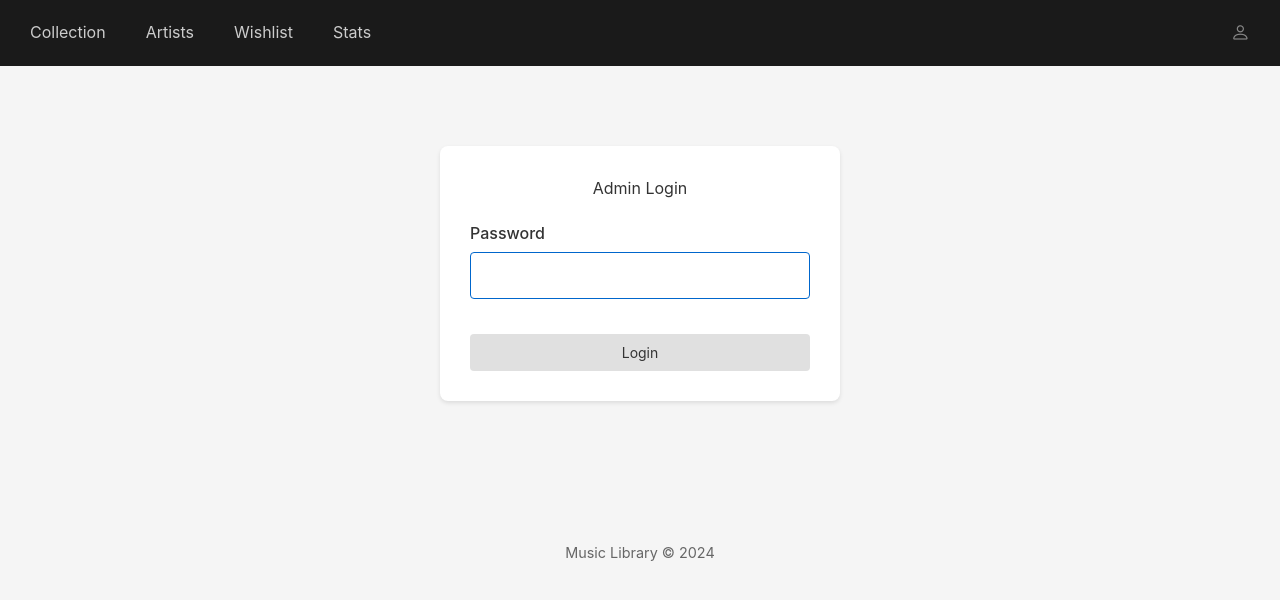
After one commit to zigotica/music-collection-manager, a FastAPI app: template app/templates/login.html in a window 1280 px wide. The commit adds this page. Shown: the top 600 px of the page. Run offline with FastAPI, Linux system fonts and the light colour scheme; the template is opened without the code that fills it, so the values that code supplies are empty; parts of the project's set-up code (start-up, migrations or seed data) failed here and were passed over.

Commit message:
admin auth to restrict access to edit/admin endpoints

```diff
--- /dev/null
+++ b/app/auth.py
@@ -0,0 +1,22 @@
+from fastapi import Request, HTTPException
+from fastapi.responses import RedirectResponse
+from app.config import ADMIN_PASSWORD
+
+SESSION_KEY = "is_admin"
+
+def is_authenticated(request: Request) -> bool:
+    return request.session.get(SESSION_KEY, False)
+
+def require_admin(request: Request):
+    if not is_authenticated(request):
+        raise HTTPException(status_code=303, headers={"Location": "/login"})
+    return True
+
+def login(request: Request, password: str) -> bool:
+    if password == ADMIN_PASSWORD:
+        request.session[SESSION_KEY] = True
+        return True
+    return False
+
+def logout(request: Request):
+    request.session.pop(SESSION_KEY, None)
--- a/app/config.py
+++ b/app/config.py
@@ -5,4 +5,6 @@ load_dotenv()
 
 DATABASE_URL = os.getenv("DATABASE_URL", "postgresql://musicuser:musicpass@music-collection-db:5432/musiclibrary")
 LASTFM_API_KEY = os.getenv("LASTFM_API_KEY", "")
+ADMIN_PASSWORD = os.getenv("ADMIN_PASSWORD")
+SECRET_KEY = os.getenv("SECRET_KEY")
 UPLOAD_DIR = "app/static/uploads"
--- a/app/main.py
+++ b/app/main.py
@@ -1,10 +1,14 @@
 from contextlib import asynccontextmanager
-from fastapi import FastAPI, Request
+from fastapi import FastAPI, Request, Form
 from fastapi.staticfiles import StaticFiles
 from fastapi.templating import Jinja2Templates
+from fastapi.responses import HTMLResponse, RedirectResponse
+from starlette.middleware.sessions import SessionMiddleware
 
 from app.models import db, create_tables, close_db
 from app.routes import albums, browse, stats, admin
+from app.auth import login, logout, is_authenticated
+from app.config import SECRET_KEY
 
 @asynccontextmanager
 async def lifespan(app: FastAPI):
@@ -14,7 +18,29 @@ async def lifespan(app: FastAPI):
 
 app = FastAPI(title="Music Library", lifespan=lifespan)
 
+app.add_middleware(SessionMiddleware, secret_key=SECRET_KEY)
+
 app.mount("/static", StaticFiles(directory="app/static"), name="static")
+
+templates = Jinja2Templates(directory="app/templates")
+
+@app.get("/login", response_class=HTMLResponse)
+async def login_page(request: Request, error: str = None):
+    return templates.TemplateResponse("login.html", {
+        "request": request,
+        "error": error
+    })
+
+@app.post("/login")
+async def login_submit(request: Request, password: str = Form(...)):
+    if login(request, password):
+        return RedirectResponse(url="/admin", status_code=303)
+    return RedirectResponse(url="/login?error=Invalid+password", status_code=303)
+
+@app.get("/logout")
+async def logout_route(request: Request):
+    logout(request)
+    return RedirectResponse(url="/", status_code=303)
 
 app.include_router(albums.router)
 app.include_router(browse.router)
--- a/app/routes/albums.py
+++ b/app/routes/albums.py
@@ -1,6 +1,6 @@
 import os
 import json
-from fastapi import APIRouter, Request, Form, UploadFile, File, HTTPException
+from fastapi import APIRouter, Request, Form, UploadFile, File, HTTPException, Depends
 from fastapi.responses import RedirectResponse, HTMLResponse
 from fastapi.templating import Jinja2Templates
 from peewee import fn
@@ -8,6 +8,7 @@ from app.models import Album, db
 from app.config import UPLOAD_DIR
 from app.services.lastfm import scrape_album
 from app.services.image_utils import resize_image
+from app.auth import require_admin
 
 router = APIRouter()
 templates = Jinja2Templates(directory="app/templates")
@@ -72,7 +73,7 @@ async def wanted(request: Request, search: str = "", sort: str = "title", order:
     })
 
 @router.get("/albums/new", response_class=HTMLResponse)
-async def new_album_form(request: Request):
+async def new_album_form(request: Request, _: bool = Depends(require_admin)):
     return templates.TemplateResponse("album_form.html", {
         "request": request,
         "album": None,
@@ -88,7 +89,8 @@ async def create_album(
     genres: str = Form(""),
     notes: str = Form(None),
     is_wanted: bool = Form(False),
-    cover: UploadFile = File(None)
+    cover: UploadFile = File(None),
+    _: bool = Depends(require_admin)
 ):
     cover_path = None
     if cover and cover.filename:
@@ -131,7 +133,7 @@ async def get_album(request: Request, album_id: int, message: str = None):
     })
 
 @router.get("/albums/{album_id}/edit", response_class=HTMLResponse)
-async def edit_album_form(request: Request, album_id: int):
+async def edit_album_form(request: Request, album_id: int, _: bool = Depends(require_admin)):
     try:
         album = Album.get_by_id(album_id)
     except Album.DoesNotExist:
@@ -153,7 +155,8 @@ async def update_album(
     genres: str = Form(""),
     notes: str = Form(None),
     is_wanted: bool = Form(False),
-    cover: UploadFile = File(None)
+    cover: UploadFile = File(None),
+    _: bool = Depends(require_admin)
 ):
     try:
         album = Album.get_by_id(album_id)
@@ -185,7 +188,7 @@ async def update_album(
     return RedirectResponse(url=f"/albums/{album.id}", status_code=303)
 
 @router.post("/albums/{album_id}/delete")
-async def delete_album(album_id: int):
+async def delete_album(album_id: int, _: bool = Depends(require_admin)):
     try:
         album = Album.get_by_id(album_id)
         if album.cover_image_path:
@@ -199,7 +202,7 @@ async def delete_album(album_id: int):
     return RedirectResponse(url="/", status_code=303)
 
 @router.post("/albums/{album_id}/scrape")
-async def scrape_single_album(album_id: int):
+async def scrape_single_album(album_id: int, _: bool = Depends(require_admin)):
     try:
         album = Album.get_by_id(album_id)
     except Album.DoesNotExist:
--- a/app/static/css/style.css
+++ b/app/static/css/style.css
@@ -150,6 +150,21 @@ a:hover {
 .nav-links a:hover,
 .nav-links a.active {
     color: #fff;
+    text-decoration: none;
+}
+
+.nav-auth {
+    margin-left: auto;
+}
+
+.nav-auth a {
+    color: #888;
+    padding: 5px 10px;
+    font-size: 1.2rem;
+}
+
+.nav-auth a:hover {
+    color: #ccc;
     text-decoration: none;
 }
 
@@ -965,3 +980,36 @@ a:hover {
     color: #666;
     margin-bottom: 5px;
 }
+
+.login-container {
+    max-width: 400px;
+    margin: 60px auto;
+    background: #fff;
+    padding: 30px;
+    border-radius: 8px;
+    box-shadow: 0 2px 4px rgba(0,0,0,0.1);
+}
+
+.login-container h1 {
+    margin-bottom: 20px;
+    text-align: center;
+}
+
+.login-container form {
+    display: flex;
+    flex-direction: column;
+    gap: 15px;
+}
+
+.login-container .btn {
+    width: 100%;
+}
+
+.error-message {
+    background: #f8d7da;
+    color: #721c24;
+    padding: 10px 15px;
+    border-radius: 4px;
+    margin-bottom: 15px;
+    text-align: center;
+}
--- a/app/templates/base.html
+++ b/app/templates/base.html
@@ -5,6 +5,7 @@
     <meta name="viewport" content="width=device-width, initial-scale=1.0">
     <title>{% block title %}Music Library{% endblock %}</title>
     <link rel="stylesheet" href="/static/css/style.css">
+    <link rel="stylesheet" href="https://cdn.jsdelivr.net/npm/bootstrap-icons@1.11.3/font/bootstrap-icons.min.css">
 </head>
 <body>
     <nav class="navbar">
@@ -13,7 +14,16 @@
             <a href="/artists" {% if request.url.path == "/artists" %}class="active"{% endif %}>Artists</a>
             <a href="/wanted" {% if request.url.path == "/wanted" %}class="active"{% endif %}>Wishlist</a>
             <a href="/stats" {% if request.url.path == "/stats" %}class="active"{% endif %}>Stats</a>
+            {% if request.session.get("is_admin") %}
             <a href="/admin" {% if request.url.path == "/admin" %}class="active"{% endif %}>Admin</a>
+            {% endif %}
+        </div>
+        <div class="nav-auth">
+            {% if request.session.get("is_admin") %}
+            <a href="/logout" title="Logout"><i class="bi bi-box-arrow-right"></i></a>
+            {% else %}
+            <a href="/login" title="Login"><i class="bi bi-person"></i></a>
+            {% endif %}
         </div>
     </nav>
 
--- /dev/null
+++ b/app/templates/login.html
@@ -0,0 +1,21 @@
+{% extends "base.html" %}
+
+{% block title %}Login - Music Library{% endblock %}
+
+{% block content %}
+<div class="login-container">
+    <h1>Admin Login</h1>
+
+    {% if error %}
+    <div class="error-message">{{ error }}</div>
+    {% endif %}
+
+    <form method="post" action="/login">
+        <div class="form-group">
+            <label for="password">Password</label>
+            <input type="password" id="password" name="password" required autofocus>
+        </div>
+        <button type="submit" class="btn">Login</button>
+    </form>
+</div>
+{% endblock %}
--- a/requirements.txt
+++ b/requirements.txt
@@ -7,3 +7,4 @@ python-multipart==0.0.6
 Pillow==10.2.0
 httpx==0.26.0
 Jinja2==3.1.3
+itsdangerous==2.1.2
```
Also changed, not shown: app/routes/admin.py (+8 -7 lines), app/routes/browse.py (+6 -4 lines), 1 other file.
